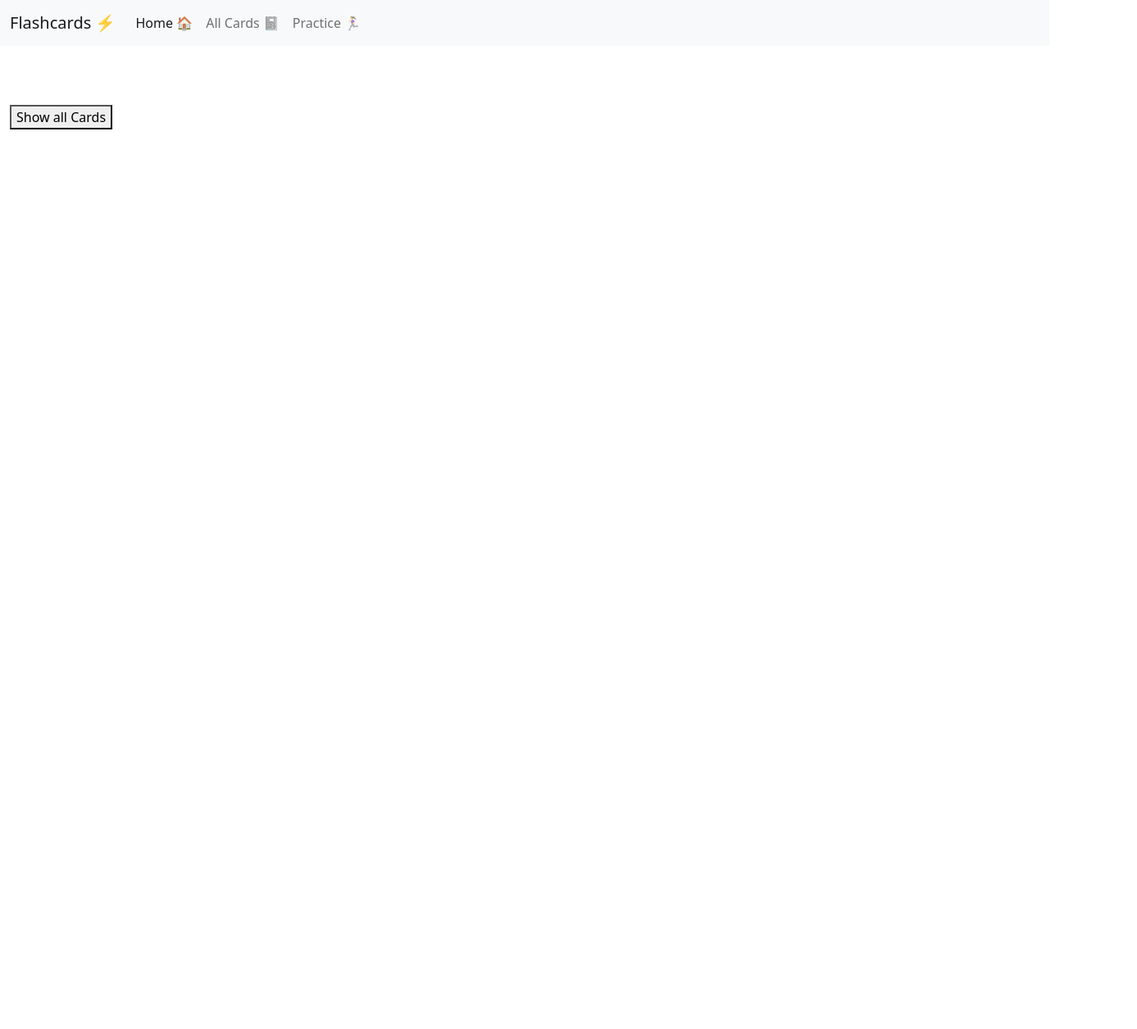
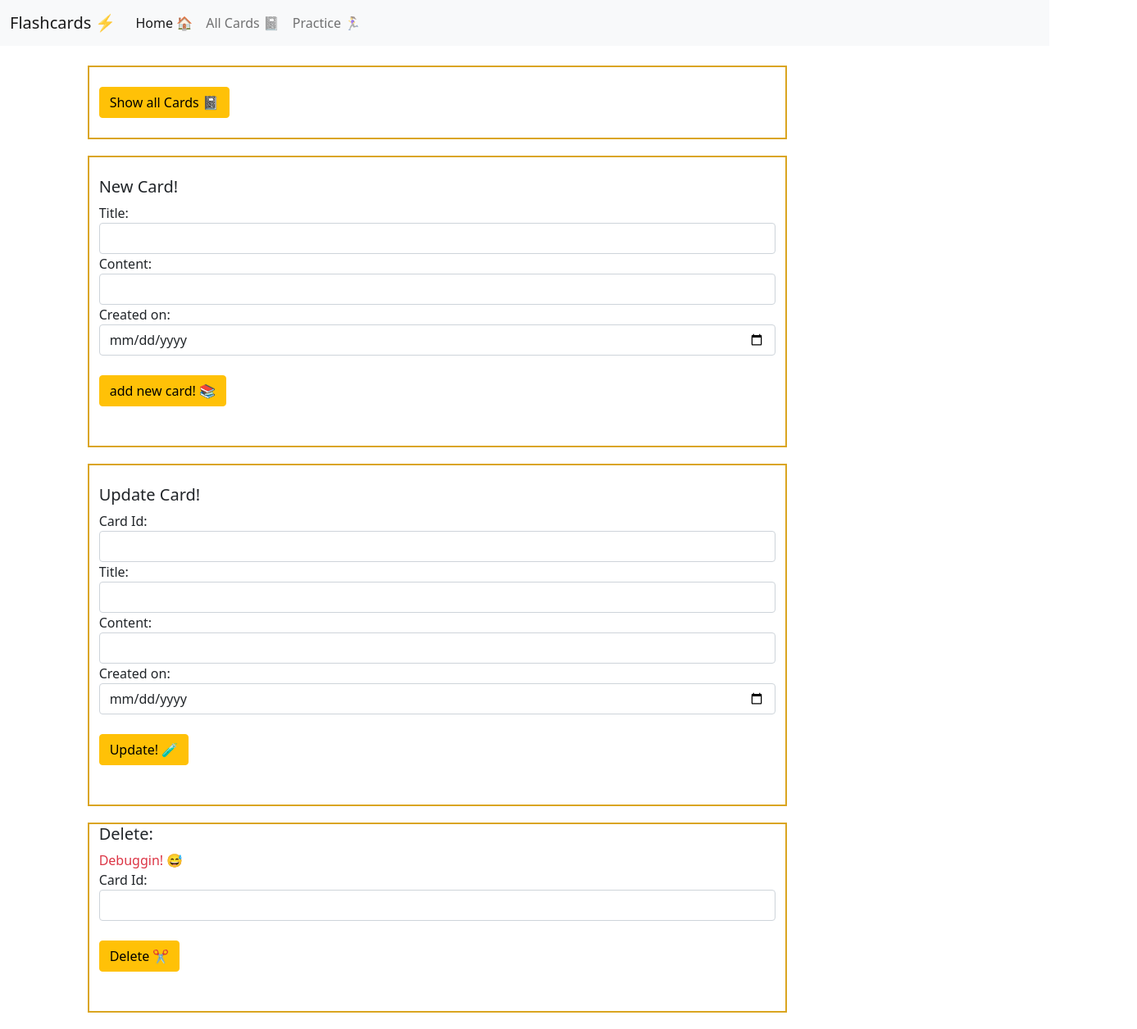
Before and after one commit to ar-boop/flashcards, an Angular app: page /allcards in a window 1280 px wide. Shown: the whole page at 82% size, 1387 px wide, since content can reach past the window. Before the commit the page ends 800 px from the top, so only its background shows below. Built offline with nearby package versions, Linux system fonts and the light colour scheme.

Commit message:
Added few things

```diff
--- a/src/app/all-cards/all-cards.component.css
+++ b/src/app/all-cards/all-cards.component.css
@@ -0,0 +1,4 @@
+.boxy{
+    border: solid goldenrod 2px ;
+    margin-bottom: 20px;
+}
--- a/src/app/all-cards/all-cards.component.html
+++ b/src/app/all-cards/all-cards.component.html
@@ -1,5 +1,5 @@
 <br>
-<div class="container-fluid offset-md-1">
+<div class="container-fluid col-md-8 offset-md-1 boxy">
   <div class="card" style="width: 18rem;" *ngFor="let card of checkString">
     <div class="card-body">
       <!-- <h5 class="card-title text-success">{{card.title}}</h5>
@@ -9,9 +9,79 @@
 
     </div>
   </div> <br>
+  <button type="button" class="btn btn-warning" (click)="getAllCards()">Show all Cards 📓</button>
+  <br> <br>
+</div>
+<div class="container-fluid col-md-8 offset-md-1 boxy">
+  <br>
+  <h5>New Card!</h5>
+  <form class="form" [formGroup]="cardForm" (ngSubmit)="add()">
+    <div class="form-group">
+      <label for="title">Title: </label>
+      <input type="text" class="form-control" formControlName="title" id="title">
+      <span id="titleError" *ngIf="cardForm.controls.title.invalid && cardForm.controls.title.dirty"> Please provide!</span>
+    </div>
+    <div class="form-group">
+      <label for="content">Content: </label>
+      <input type="text" class="form-control" formControlName="content" id="content">
+      <span id="contentError" *ngIf="cardForm.controls.content.invalid && cardForm.controls.content.dirty"> Please provide!</span>
+    </div>
+    <div class="form-group">
+      <label for="created_on">Created on: </label>
+      <input type="date" class="form-control" formControlName="created_on" id="created_on">
+      <span id="created_onError" *ngIf="cardForm.controls.created_on.invalid && cardForm.controls.created_on.dirty"> Please provide!</span>
+    </div>
+    <br>
+    <button type="submit" class="btn btn-warning" >add new card! 📚</button>
+  </form>
+  <span>{{addSM}}</span>
+  <br><br>
 </div>
 
-<div class="container-fluid">
+<div class="container-fluid col-md-8 offset-md-1 boxy">
   <br>
-  <button type="button" (click)="getAllCards()">Show all Cards </button>
+  <h5>Update Card!</h5>
+  <form class="form" [formGroup]="cardForm" (ngSubmit)="put()">
+    <div class="form-group">
+      <label for="cardId">Card Id: </label>
+      <input type="text" class="form-control" formControlName="cardId" id="cardId">
+      <span id="cardIdError" *ngIf="cardForm.controls.cardId.invalid && cardForm.controls.cardId.dirty"> Please provide!</span>
+    </div>
+    <div class="form-group">
+      <label for="title">Title: </label>
+      <input type="text" class="form-control" formControlName="title" id="title">
+      <span id="titleError" *ngIf="cardForm.controls.title.invalid && cardForm.controls.title.dirty"> Please provide!</span>
+    </div>
+    <div class="form-group">
+      <label for="content">Content: </label>
+      <input type="text" class="form-control" formControlName="content" id="content">
+      <span id="contentError" *ngIf="cardForm.controls.content.invalid && cardForm.controls.content.dirty"> Please provide!</span>
+    </div>
+    <div class="form-group">
+      <label for="created_on">Created on: </label>
+      <input type="date" class="form-control" formControlName="created_on" id="created_on">
+      <span id="created_onError" *ngIf="cardForm.controls.created_on.invalid && cardForm.controls.created_on.dirty"> Please provide!</span>
+    </div>
+    <br>
+    <button type="submit" class="btn btn-warning" >Update! 🧪</button>
+  </form>
+  <br>
+  <span>{{putSM}}</span>
+  <br>
 </div>
+
+<div class="container-fluid col-md-8 offset-md-1 boxy">
+  <h5>Delete: </h5>
+  <span class="text-danger"> Debuggin! 😅</span>
+  <form class="form" [formGroup]="cardForm" (ngSubmit)="del()">
+    <div class="form-group">
+      <label for="cardId">Card Id: </label>
+      <input type="text" class="form-control" formControlName="cardId" id="cardId">
+      <span id="cardIdError" *ngIf="cardForm.controls.cardId.invalid && cardForm.controls.cardId.dirty"> Please provide!</span>
+    </div>
+    <br>
+    <button type="submit" class="btn btn-warning" (click)="getAllCards()">Delete ✂</button>
+  </form>
+
+  <br><br>
+</div>
--- a/src/app/all-cards/all-cards.component.ts
+++ b/src/app/all-cards/all-cards.component.ts
@@ -1,4 +1,5 @@
 import { Component, OnInit } from '@angular/core';
+import { FormBuilder, FormGroup, Validators } from '@angular/forms';
 import { AllCardsService } from './all-cards.service';
 import { cardContent } from './cardContent';
 
@@ -10,10 +11,17 @@ import { cardContent } from './cardContent';
 export class AllCardsComponent implements OnInit {
 
 
+  cardForm : FormGroup;
 
-  constructor(private cs:AllCardsService) { }
+  constructor(private fb:FormBuilder,private cs:AllCardsService) { }
 
   ngOnInit(): void {
+    this.cardForm = this.fb.group({
+      cardId:['',Validators.required],
+      title:['',Validators.required],
+      content:['',Validators.required],
+      created_on:['',Validators.required]
+    })
   }
 
   checkString!:string
@@ -40,4 +48,62 @@ export class AllCardsComponent implements OnInit {
       }
     )
   }
+
+  addSM:string=''
+  add(){
+    console.log(this.cardForm.value);
+    const sub = this.cs.add(this.cardForm.value).subscribe(
+      response =>{ this.addSM = response.message
+        console.log("res");
+
+      },
+
+      error => { this.errorMessage = error.error.message
+        console.log("err");
+        sub.unsubscribe()
+      },
+
+      () => { this.finshed=true
+        console.log("finished add")
+      }
+    )
+  }
+  putSM:string=''
+  put(){
+    console.log(this.cardForm.value);
+    const sub = this.cs.add(this.cardForm.value).subscribe(
+      response =>{ this.putSM = response.message
+        console.log(this.putSM);
+
+      },
+
+      error => { this.errorMessage = error.error.message
+        console.log("err");
+        sub.unsubscribe()
+      },
+
+      () => { this.finshed=true
+        console.log("finished put")
+      }
+    )
+  }
+  delSM:string=''
+  del(){
+    console.log(this.cardForm.value);
+    const sub = this.cs.add(this.cardForm.value.cardId).subscribe(
+      response =>{ this.putSM = response.message
+        console.log("res");
+
+      },
+
+      error => { this.errorMessage = error.error.message
+        console.log("err del");
+        sub.unsubscribe()
+      },
+
+      () => { this.finshed=true
+        console.log("finished add")
+      }
+    )
+  }
 }
--- a/src/app/all-cards/all-cards.service.ts
+++ b/src/app/all-cards/all-cards.service.ts
@@ -10,6 +10,23 @@ export class AllCardsService {
   constructor(private http:HttpClient) { }
 
   getCards():Observable<any>{
-    return this.http.get("https://flashcards-b.herokuapp.com/fc/cards/all")
+    // return this.http.get("https://flashcards-b.herokuapp.com/fc/cards/all")
+    return this.http.get("http://flashcards-b.herokuapp.com/fc/cards/all")
   }
+
+  add(card):Observable<any> {
+    return this.http.post("http://flashcards-b.herokuapp.com/fc/cards/add",card)
+    return this.http.post("http://localhost:8765/fc/cards/add",card)
+  }
+
+  put(card):Observable<any> {
+    return this.http.put("http://flashcards-b.herokuapp.com/fc/cards/put",card)
+    return this.http.put("http://localhost:8765/fc/cards/put",card)
+  }
+
+  del(cardNo):Observable<any> {
+    // return this.http.put(`http://flashcards-b.herokuapp.com/fc/cards/del/${cardNo}`,cardNo)
+    return this.http.put(`http://flashcards-b.herokuapp.com/fc/cards/del/${cardNo}`,cardNo)
+  }
+
 }
--- a/src/app/app-routing.module.ts
+++ b/src/app/app-routing.module.ts
@@ -2,11 +2,13 @@ import { NgModule } from '@angular/core';
 import { RouterModule, Routes } from '@angular/router';
 import { AllCardsComponent } from './all-cards/all-cards.component';
 import { HomeComponent } from './home/home.component';
+import { PracticeComponent } from './practice/practice.component';
 
 const routes: Routes = [
   {path:'',redirectTo:'home',pathMatch:'full'},
   {path:'home',component:HomeComponent},
-  {path:'allcards',component:AllCardsComponent}];
+  {path:'allcards',component:AllCardsComponent},
+  {path:'practice',component:PracticeComponent}];
 
 @NgModule({
   imports: [RouterModule.forRoot(routes)],
--- a/src/app/app.component.html
+++ b/src/app/app.component.html
@@ -8,7 +8,7 @@
       <div class="navbar-nav">
         <a class="nav-link active" aria-current="page" [routerLink]="'home'">Home 🏠</a>
         <a class="nav-link" [routerLink]="'allcards'">All Cards 📓</a>
-        <a class="nav-link" href="#">Practice 🏃‍♀️</a>
+        <a class="nav-link" [routerLink]="'practice'" >Practice 🏃‍♀️</a>
         <!-- <a class="nav-link disabled" href="#" tabindex="-1" aria-disabled="true">Disabled</a> -->
       </div>
     </div>
--- /dev/null
+++ b/src/app/practice/practice.component.html
@@ -0,0 +1,3 @@
+<div class="container-fluid">
+    <h3>Building rn! 👷‍♂️👷</h3>
+</div>
--- /dev/null
+++ b/src/app/practice/practice.component.ts
@@ -0,0 +1,15 @@
+import { Component, OnInit } from '@angular/core';
+
+@Component({
+  selector: 'app-practice',
+  templateUrl: './practice.component.html',
+  styleUrls: ['./practice.component.css']
+})
+export class PracticeComponent implements OnInit {
+
+  constructor() { }
+
+  ngOnInit(): void {
+  }
+
+}
--- a/tsconfig.json
+++ b/tsconfig.json
@@ -5,7 +5,7 @@
     "baseUrl": "./",
     "outDir": "./dist/out-tsc",
     "forceConsistentCasingInFileNames": true,
-    "strict": true,
+    // "strict": true,
     "noImplicitReturns": true,
     "noFallthroughCasesInSwitch": true,
     "sourceMap": true,
```
Also changed, not shown: src/app/app.module.ts (+6 -2 lines), src/app/practice/practice.component.css (added), 1 other file (tests, documents, lock files or other folders).
